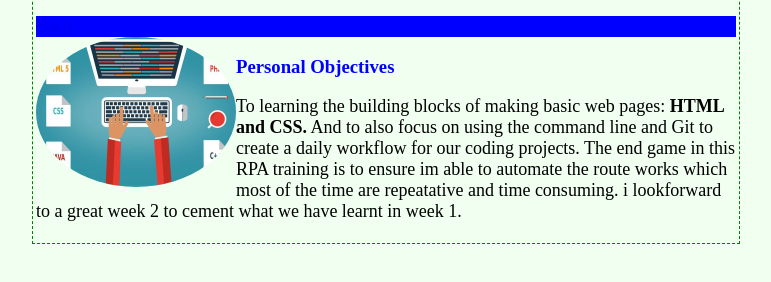
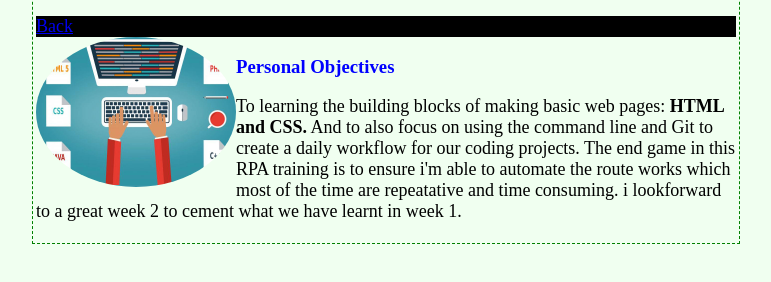
Before and after one commit to Ochieng-28/Final, a plain HTML site: page mission.html in a window 1280 px wide. Shown: the part 68-350 px from the top of the page, without its empty margins (254-1025 px from the left). Drawn offline with Linux system fonts and the light colour scheme.

Commit message:
update the nav tag background color and text. and reviewd the aboutme.html which had wrongs spelling.

```diff
--- a/CSS/Stylesheet.CSS
+++ b/CSS/Stylesheet.CSS
@@ -9,10 +9,11 @@ body{ background-color:burlywood;
     Margin: auto;
     }
 
-nav{ background-color: blue;
+nav{ background-color: black;
    margin-top: auto;
    font-size: large;
-   color: black;
+   color: wheat;
+
    }
 
 h3{color: blue;
--- a/mission.html
+++ b/mission.html
@@ -18,7 +18,7 @@
     <h3>Personal Objectives</h3>
         <p>
             To learning the building blocks of making basic web pages: <strong> HTML and CSS.</strong> And to also focus on using the command line and Git to create a daily workflow for our coding projects.
-            The end game in this RPA training is to ensure im able to automate the route works which most of the time are repeatative and time consuming. i lookforward to a great week 2 to cement what we have learnt in week 1.
+            The end game in this RPA training is to ensure i'm able to automate the route works which most of the time are repeatative and time consuming. i lookforward to a great week 2 to cement what we have learnt in week 1.
         </p>
 
 
```
Also changed, not shown: aboutme.html (renamed from about.html).
